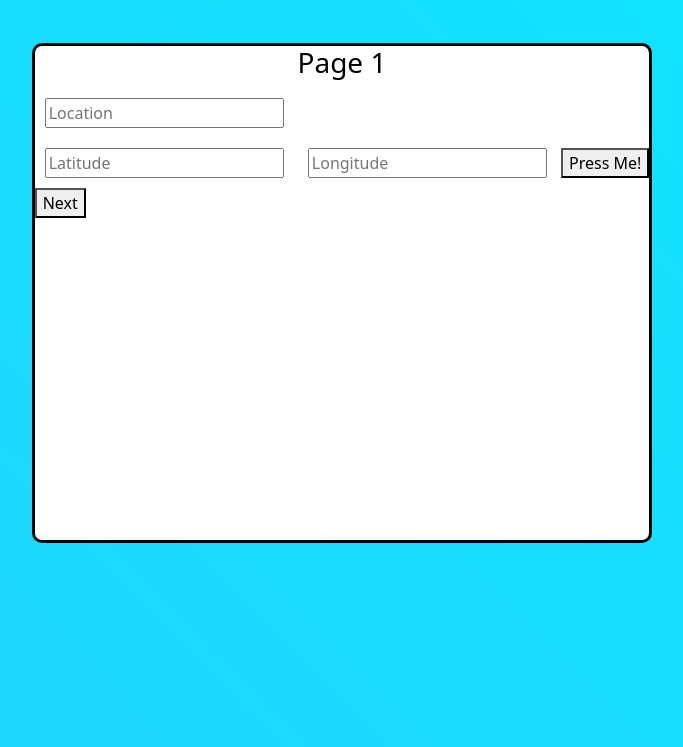
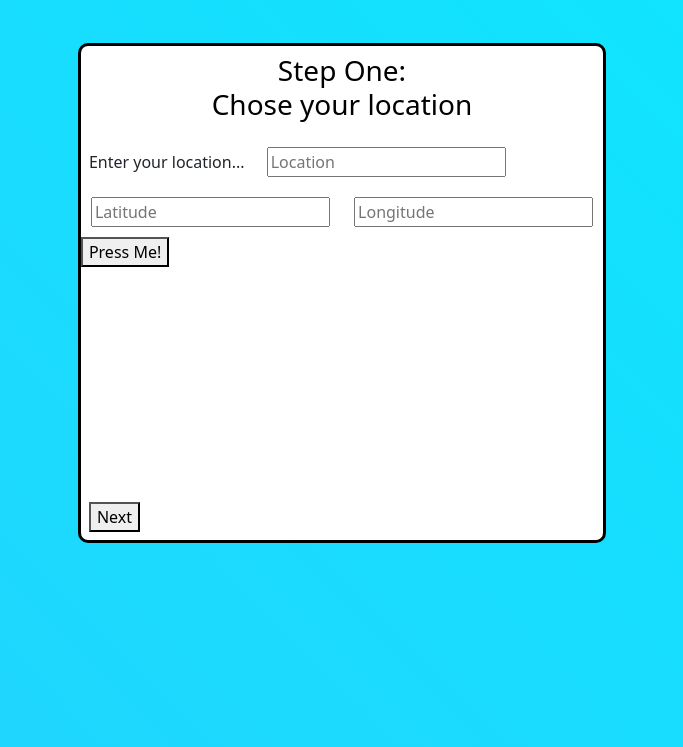
Before and after one commit to Code-Dearman/weather-app, a plain HTML site: page index.html in a window 1280 px wide. Shown: the part 53-800 px from the top of the page, without its empty margins (298-981 px from the left). Drawn offline with nearby package versions, Linux system fonts and the light colour scheme; a web font is replaced by a local one.

Commit message:
saving commit

```diff
--- a/assets/style.css
+++ b/assets/style.css
@@ -10,22 +10,23 @@ body {
   }
 
 
-
-
 /* colour variables */
 :root {
     --whiteText: #ffffff;
     --blackText: #000000;
 }
 
+
 /* Colour classes */
 .whiteText {
     color: var(--whiteText);
 }
 
+
 .blackText {
     color: var(--blackText);
 }
+
 
 /* Body */
 /* body {
@@ -33,6 +34,7 @@ body {
     background: rgb(2,0,36);
     background: linear-gradient(360deg, rgba(2,0,36,1) 0%, rgba(114,9,121,1) 35%, rgba(0,129,255,1) 100%);
 } */
+
 
 /* Form */
 .formInput {
@@ -48,6 +50,7 @@ body {
     border: 3px solid #000000;
     border-radius: 10px;
     height: 500px;
+    position: relative;
 }
 
 /* Pagination Classes */
@@ -58,3 +61,9 @@ body {
 .hidden {
     display: none;
 }
+
+/* Button Classes */
+.nextButton {
+    position: absolute;
+    bottom: 0;
+}
--- a/index.html
+++ b/index.html
@@ -5,6 +5,13 @@
     <meta charset="UTF-8">
     <meta name="viewport" content="width=device-width, initial-scale=1.0">
     <title>WhatWeather?</title>
+
+    <!-- Fonts -->
+    <link rel="preconnect" href="https://fonts.googleapis.com">
+    <link rel="preconnect" href="https://fonts.gstatic.com" crossorigin>
+    <link
+        href="https://fonts.googleapis.com/css2?family=Electrolize&family=Roboto:ital,wght@0,100;0,300;0,400;0,500;0,700;0,900;1,100;1,300;1,400;1,500;1,700;1,900&display=swap"
+        rel="stylesheet">
 
     <!-- Main style sheet -->
     <link rel="stylesheet" href="assets/style.css">
@@ -25,14 +32,16 @@
                 <form action="">
 
                     <div class="inputPage current">
-                        <h3 class="text-center blackText">Page 1</h3>
-                        <input type="text" placeholder="Location" class="locationInput formInput">
+                        <h3 class="text-center blackText p-2">Step One: <br> Chose your location</h3>
+                        <label for="locationInput" class="text-center m-2">Enter your location...</label>
+                        <input type="text" placeholder="Location" class="locationInput formInput" id="locationInput">
                         <br>
                         <input type="text" placeholder="Latitude" class="latitudeInput formInput">
                         <input type="text" placeholder="Longitude" class="longitudeInput formInput">
-                        <button class="locationButton">Press Me!</button>
                         <br>
-                        <button class="myButtons nextButton">Next</button>
+                        <button class="locationButton mx-auto">Press Me!</button>
+                        <br>
+                        <button class="myButtons nextButton m-2">Next</button>
                     </div>
 
                     <div class="inputPage hidden">
```
